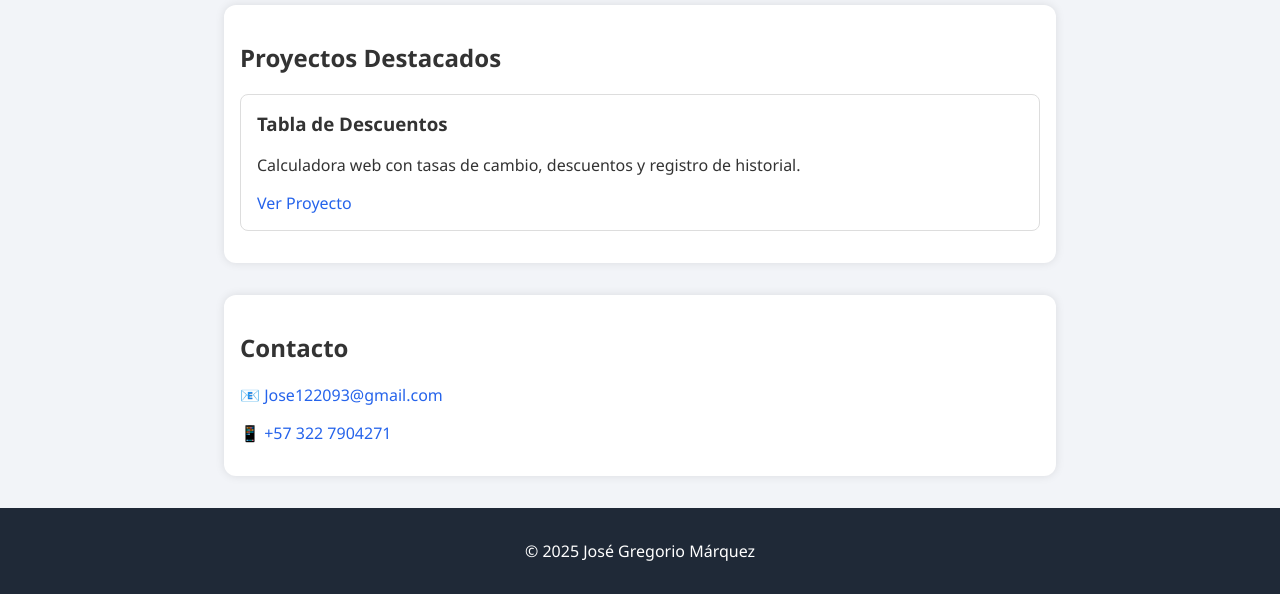
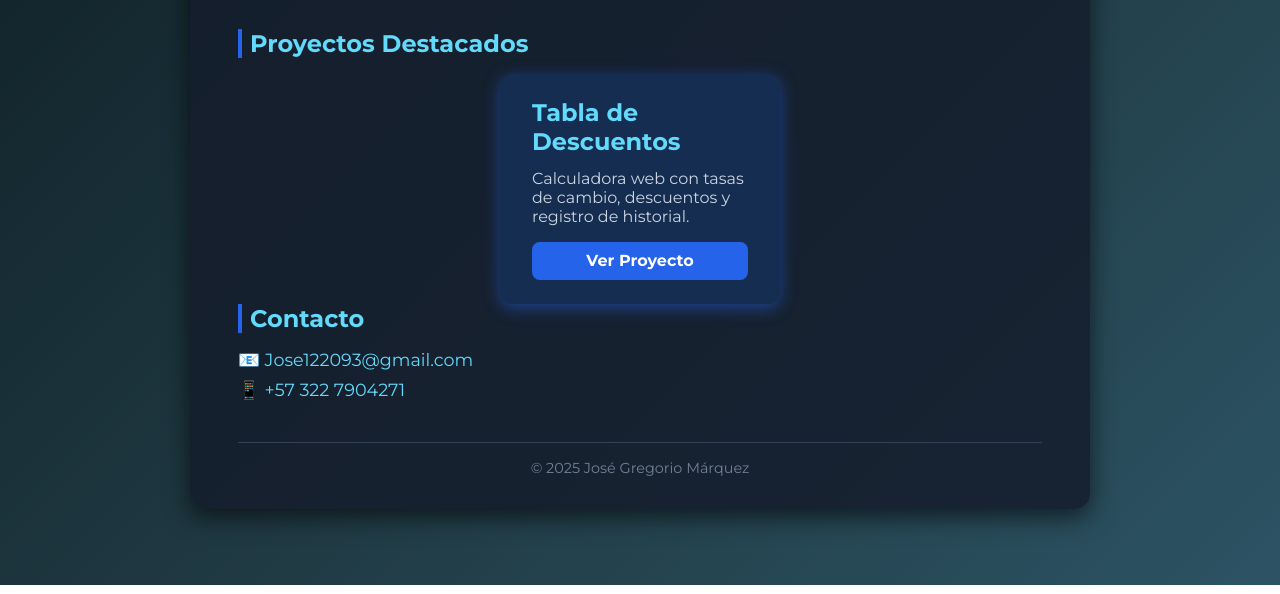
Before and after one commit to jose122093/jose122093.github.io, a plain HTML site: page index.html in a window 1280 px wide. Shown: the part 215-809 px from the top of the page. Drawn offline with Linux system fonts and the light colour scheme.

Commit message:
Portafolio renovado con diseño moderno y profesional

```diff
--- a/index.html
+++ b/index.html
@@ -2,24 +2,29 @@
 <html lang="es">
 <head>
   <meta charset="UTF-8" />
-  <meta name="viewport" content="width=device-width, initial-scale=1.0"/>
+  <meta name="viewport" content="width=device-width, initial-scale=1" />
   <title>José Gregorio Márquez | Desarrollador Web</title>
   <link rel="stylesheet" href="style.css" />
+  <script defer src="script.js"></script>
 </head>
 <body>
+  <div class="container">
     <header>
       <h1>José Gregorio Márquez</h1>
       <p>Emprendedor con mucho anhelo de trabajar</p>
     </header>
 
+    <main>
       <section class="projects">
         <h2>Proyectos Destacados</h2>
-    <div class="project-card">
+        <div class="cards">
+          <article class="card">
             <h3>Tabla de Descuentos</h3>
             <p>Calculadora web con tasas de cambio, descuentos y registro de historial.</p>
-      <a href="https://jose122093.github.io/tabla-de-descuentos-y-historial-de-las-transiciones-/" target="_blank">Ver Proyecto</a>
+            <a href="https://jose122093.github.io/tabla-de-descuentos-y-historial-de-las-transiciones-/" target="_blank" class="btn">Ver Proyecto</a>
+          </article>
+          <!-- Puedes añadir más tarjetas aquí -->
         </div>
-    <!-- Puedes añadir más proyectos aquí -->
       </section>
 
       <section class="contacto">
@@ -27,11 +32,11 @@
         <p>📧 <a href="mailto:Jose122093@gmail.com">Jose122093@gmail.com</a></p>
         <p>📱 <a href="https://wa.me/573227904271" target="_blank">+57 322 7904271</a></p>
       </section>
+    </main>
 
     <footer>
       <p>&copy; 2025 José Gregorio Márquez</p>
     </footer>
-
-  <script src="script.js"></script>
+  </div>
 </body>
 </html>
--- a/style.css
+++ b/style.css
@@ -1,50 +1,147 @@
-body {
-  font-family: 'Segoe UI', sans-serif;
+@import url('https://fonts.googleapis.com/css2?family=Montserrat:wght@400;700&display=swap');
+
+* {
   margin: 0;
   padding: 0;
-  background: #f2f4f8;
-  color: #333;
+  box-sizing: border-box;
+}
+
+body {
+  font-family: 'Montserrat', sans-serif;
+  background: linear-gradient(135deg, #0f2027, #203a43, #2c5364);
+  color: #e0e6f0;
+  min-height: 100vh;
+  display: flex;
+  justify-content: center;
+  align-items: center;
+  padding: 2rem;
+}
+
+.container {
+  background: rgba(20, 29, 44, 0.85);
+  border-radius: 15px;
+  max-width: 900px;
+  width: 100%;
+  box-shadow: 0 8px 24px rgba(0,0,0,0.6);
+  padding: 2rem 3rem;
+  display: flex;
+  flex-direction: column;
+  gap: 2rem;
 }
 
 header {
-  background-color: #1f2937;
-  color: white;
-  padding: 2rem;
   text-align: center;
+  border-bottom: 2px solid #2563eb;
+  padding-bottom: 1rem;
 }
 
-.projects, .contacto {
-  max-width: 800px;
-  margin: 2rem auto;
-  padding: 1rem;
-  background: white;
-  border-radius: 12px;
-  box-shadow: 0 0 10px rgba(0,0,0,0.1);
+header h1 {
+  font-size: 2.8rem;
+  font-weight: 700;
+  color: #61dafb;
+  letter-spacing: 2px;
+  margin-bottom: 0.5rem;
 }
 
-.project-card {
-  border: 1px solid #ddd;
-  padding: 1rem;
-  margin: 1rem 0;
-  border-radius: 8px;
+header p {
+  font-size: 1.2rem;
+  font-weight: 400;
+  color: #a0aec0;
 }
 
-.project-card h3 {
-  margin-top: 0;
+main {
+  flex-grow: 1;
 }
 
-a {
-  color: #2563eb;
-  text-decoration: none;
+.projects h2, .contacto h2 {
+  color: #61dafb;
+  margin-bottom: 1rem;
+  border-left: 4px solid #2563eb;
+  padding-left: 0.5rem;
 }
 
-a:hover {
-  text-decoration: underline;
+.cards {
+  display: flex;
+  gap: 1.5rem;
+  flex-wrap: wrap;
+  justify-content: center;
+}
+
+.card {
+  background: #152d50;
+  border-radius: 12px;
+  box-shadow: 0 4px 16px rgba(37, 99, 235, 0.5);
+  padding: 1.5rem 2rem;
+  width: 280px;
+  transition: transform 0.3s ease, box-shadow 0.3s ease;
+  display: flex;
+  flex-direction: column;
+  justify-content: space-between;
+}
+
+.card:hover {
+  transform: translateY(-10px);
+  box-shadow: 0 12px 24px rgba(37, 99, 235, 0.9);
+}
+
+.card h3 {
+  font-size: 1.5rem;
+  color: #61dafb;
+  margin-bottom: 0.8rem;
+}
+
+.card p {
+  flex-grow: 1;
+  color: #cbd5e1;
+  margin-bottom: 1rem;
+}
+
+.btn {
+  background: #2563eb;
+  color: white;
+  padding: 0.6rem 1.2rem;
+  border-radius: 8px;
+  font-weight: 600;
+  text-decoration: none;
+  text-align: center;
+  transition: background 0.3s ease;
+}
+
+.btn:hover {
+  background: #1e40af;
+}
+
+.contacto p {
+  font-size: 1.1rem;
+  margin-bottom: 0.6rem;
+}
+
+.contacto a {
+  color: #61dafb;
+  text-decoration: none;
+  transition: color 0.3s ease;
+}
+
+.contacto a:hover {
+  color: #a0aec0;
 }
 
 footer {
   text-align: center;
-  padding: 1rem;
-  background: #1f2937;
-  color: white;
+  font-size: 0.9rem;
+  color: #718096;
+  border-top: 1px solid #334155;
+  padding-top: 1rem;
 }
+
+/* Responsive */
+
+@media (max-width: 650px) {
+  .cards {
+    flex-direction: column;
+    align-items: center;
+  }
+  .card {
+    width: 90%;
+  }
+}
```
Lines whose indentation alone changed are shown as unchanged.
